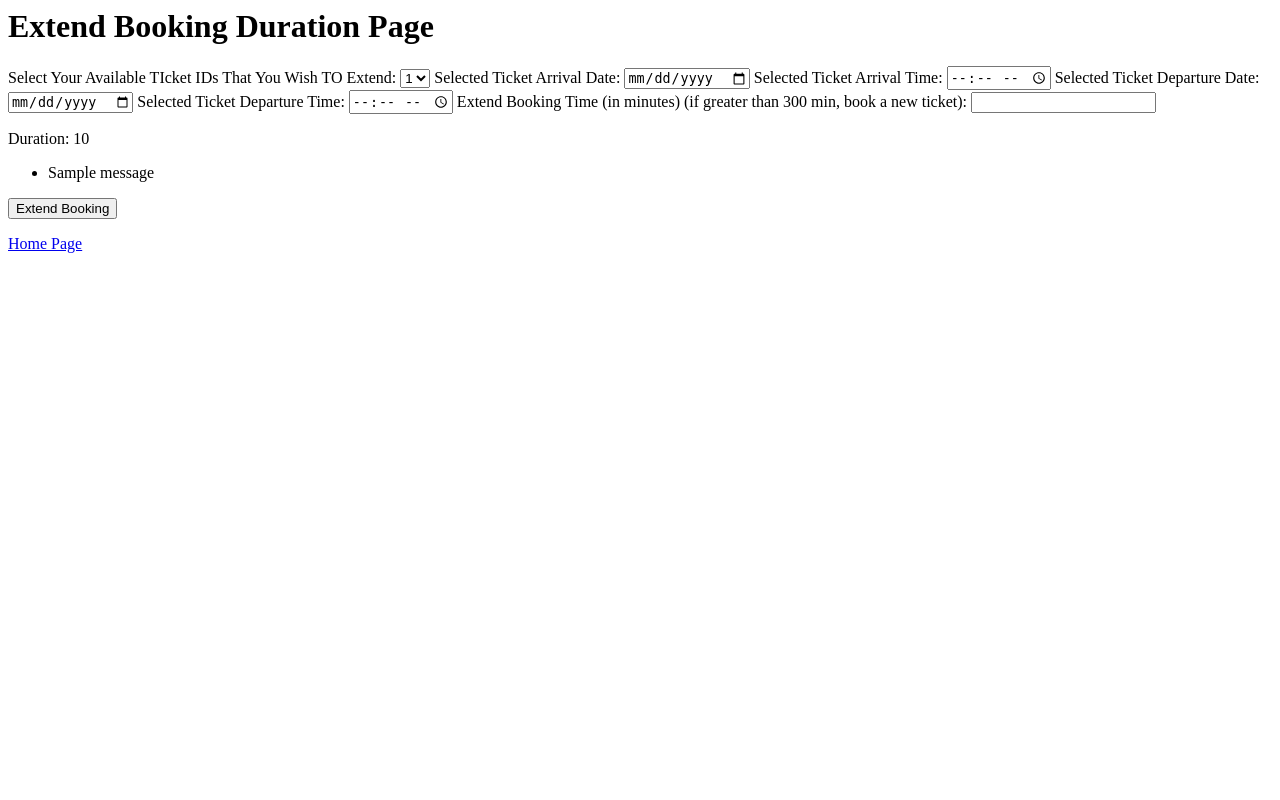
After one commit to Katchietsnouva/web_app_python, a Flask app: template templates/x.html in a window 1280 px wide. The commit adds this page. Run offline with Flask 3, Linux system fonts and the light colour scheme; the template is opened without the code that fills it: most values are stand-ins (such as "Sample title", 1, 10 or a date in 2020); one stand-in notice (Sample message) is shown; parts of the project's set-up code (start-up, migrations or seed data) failed here and were passed over.

Commit message:
laptop ready x.565

```diff
--- /dev/null
+++ b/templates/x.html
@@ -0,0 +1,59 @@
+<body>
+    <h1>Extend Booking Duration Page</h1>
+
+    <!--  form for selecting the ticket id and it will automaticaly populate the datetime fields from json file-->
+    <form action="/extendbook" method="post">
+      <label for="booking_id"
+        >Select Your Available TIcket IDs That You Wish TO Extend:</label
+      >
+      <select id="ticket_id" name="ticket_id" required>
+        {% for ticket_id in user_booked_ticket_ids %}
+        <option value="{{ ticket_id }}">{{ ticket_id }}</option>
+        {% endfor %}
+      </select>
+
+      <label for="arrival_date">Selected Ticket Arrival Date:</label>
+      <input type="date" id="arrival_date" name="arrival_date" />
+
+      <label for="arrival_time">Selected Ticket Arrival Time:</label>
+      <input type="time" id="arrival_time" name="arrival_time" />
+
+      <label for="departure_date">Selected Ticket Departure Date:</label>
+      <input type="date" id="departure_date" name="departure_date" />
+
+      <label for="departure_time">Selected Ticket Departure Time:</label>
+      <input type="time" id="departure_time" name="departure_time" />
+
+      <input type="hidden" id="selected_ticket_id_post" name="selected_ticket_id_post" value="" />
+
+
+      <!-- Input to extend booking -->
+      <label for="extension_time"
+        >Extend Booking Time (in minutes) (if greater than 300 min, book a new
+        ticket):</label
+      >
+      <input
+        type="number"
+        id="extension_time"
+        name="extension_time"
+        min="1"
+        required
+      />
+      <p>
+        Duration: {% if duration is defined %}{{ duration }}{% else %}N/A{%
+        endif %}
+      </p>
+      {% with messages = get_flashed_messages(with_categories=true) %} {% if
+      messages %}
+      <ul class="flashes">
+        {% for category, message in messages %}
+        <li class="{{ category }}">{{ message }}</li>
+        {% endfor %}
+      </ul>
+      {% endif %} {% endwith %}
+
+      <!-- Extend Booking button -->
+      <button type="submit" id="extend_button">Extend Booking</button>
+    </form>
+    <a href="/home">Home Page</a>
+  </body>
--- a/user_data/global_users_data/time_data.json
+++ b/user_data/global_users_data/time_data.json
@@ -46,7 +46,7 @@
         "arrival_date": "2024-02-20",
         "arrival_time": "02:10",
         "departure_date": "2024-02-22",
-        "departure_time": "02:15",
+        "departure_time": "02:16",
         "duration_minutes": 2885
     },
     {
```
Also changed, not shown: controllers/data_service_controller.py (+10 -3 lines), controllers/page_controller.py (+7 -8 lines), templates/extend_booking_page.html (+22 -31 lines).
